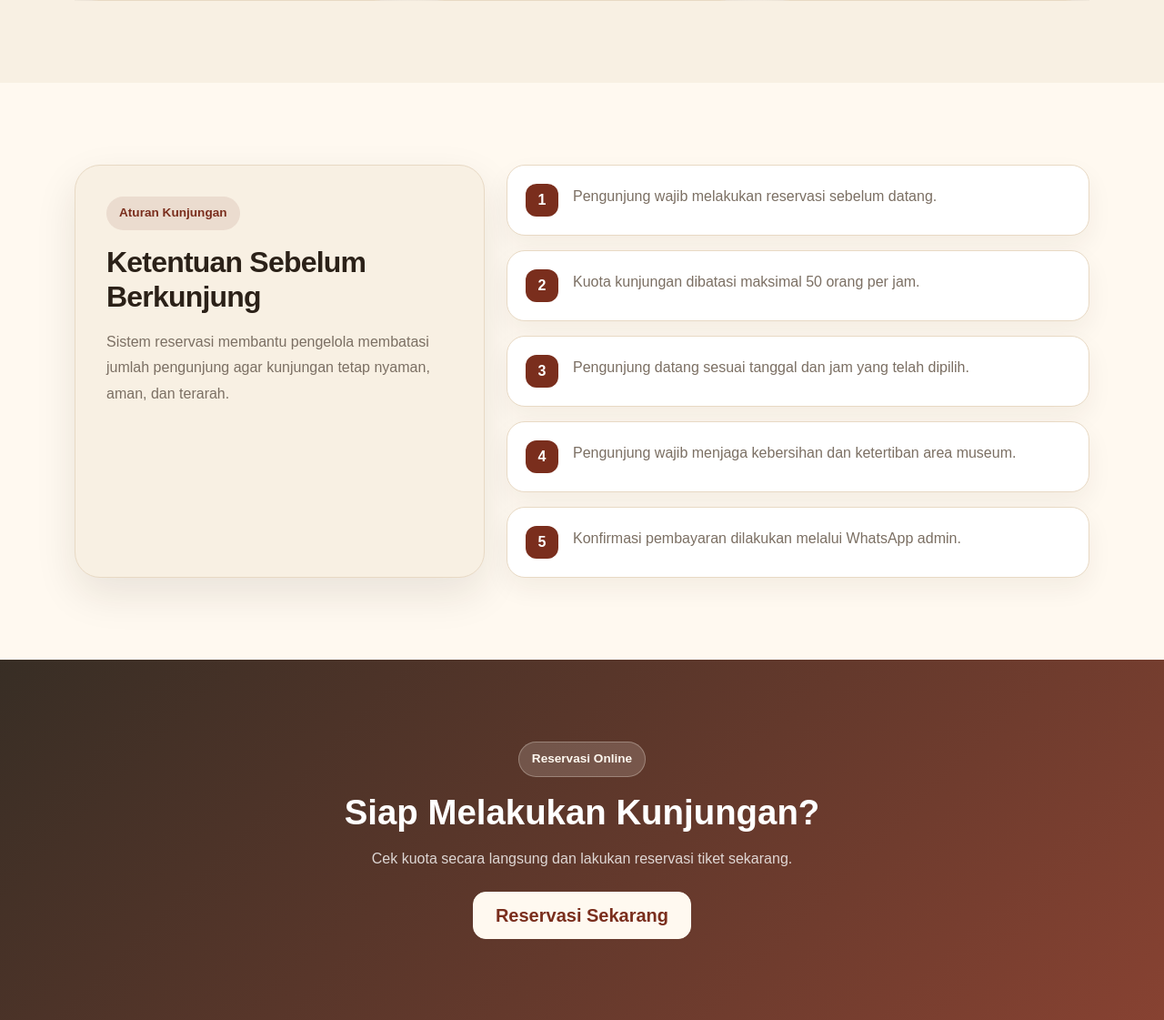
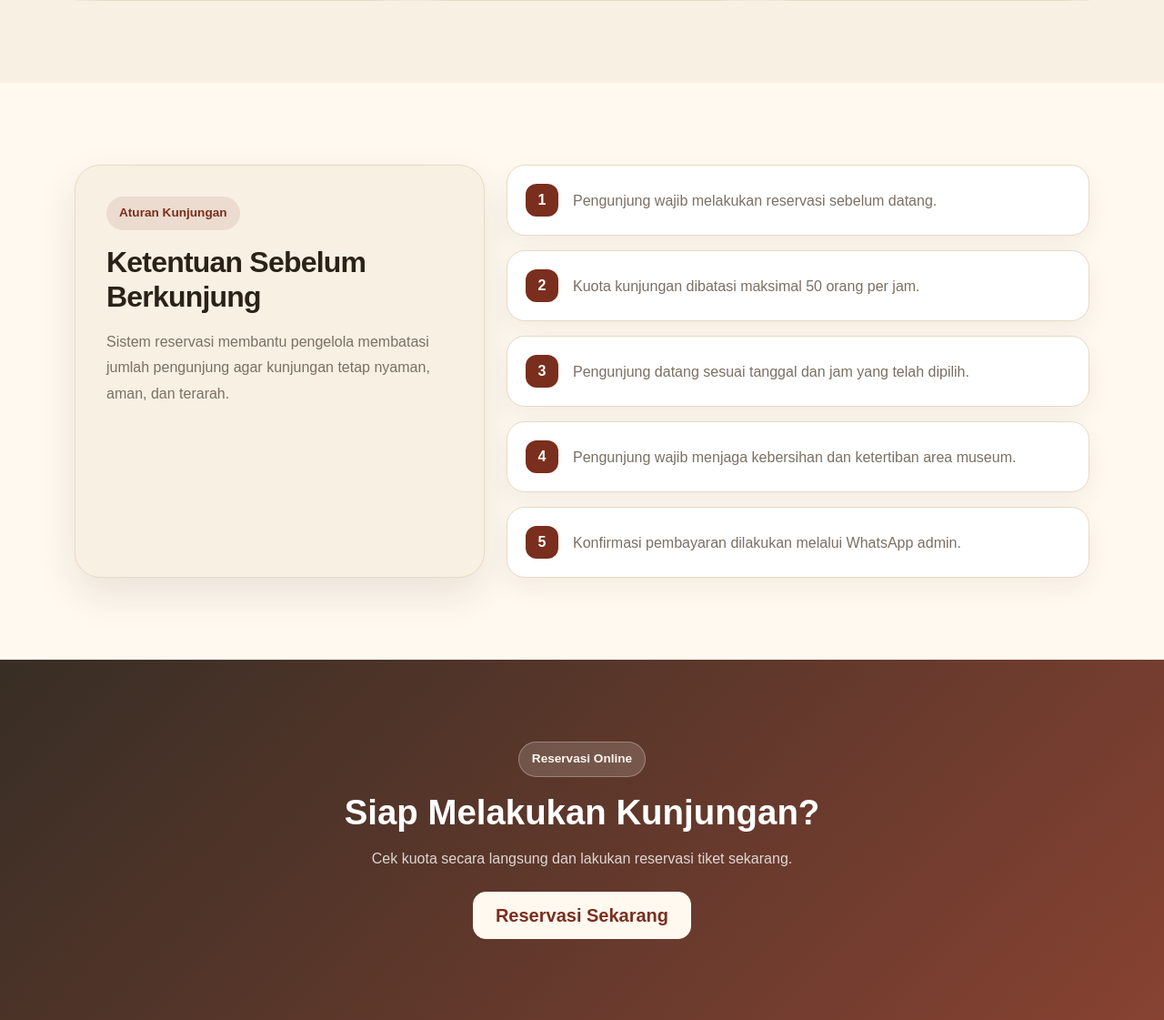
Before and after one commit to iyanzz20/ProjekAkhirPWD, a PHP site: page / in a window 1280 px wide. Shown: the part 2083-3204 px from the top of the page at 91% size. Run offline with PHP 8.4, Linux system fonts and the light colour scheme.

Commit message:
fix, nengahin text di section aturan kunjungan

```diff
--- a/index.php
+++ b/index.php
@@ -285,27 +285,27 @@ $name = $_SESSION['name'] ?? '';
                 <div class="rule-list">
                     <div class="rule-item">
                         <span>1</span>
-                        <p>Pengunjung wajib melakukan reservasi sebelum datang.</p>
+                        <p class="my-auto">Pengunjung wajib melakukan reservasi sebelum datang.</p>
                     </div>
 
                     <div class="rule-item">
                         <span>2</span>
-                        <p>Kuota kunjungan dibatasi maksimal 50 orang per jam.</p>
+                        <p class="my-auto">Kuota kunjungan dibatasi maksimal 50 orang per jam.</p>
                     </div>
 
                     <div class="rule-item">
                         <span>3</span>
-                        <p>Pengunjung datang sesuai tanggal dan jam yang telah dipilih.</p>
+                        <p class="my-auto">Pengunjung datang sesuai tanggal dan jam yang telah dipilih.</p>
                     </div>
 
                     <div class="rule-item">
                         <span>4</span>
-                        <p>Pengunjung wajib menjaga kebersihan dan ketertiban area museum.</p>
+                        <p class="my-auto">Pengunjung wajib menjaga kebersihan dan ketertiban area museum.</p>
                     </div>
 
                     <div class="rule-item">
                         <span>5</span>
-                        <p>Konfirmasi pembayaran dilakukan melalui WhatsApp admin.</p>
+                        <p class="my-auto">Konfirmasi pembayaran dilakukan melalui WhatsApp admin.</p>
                     </div>
                 </div>
             </div>
```
